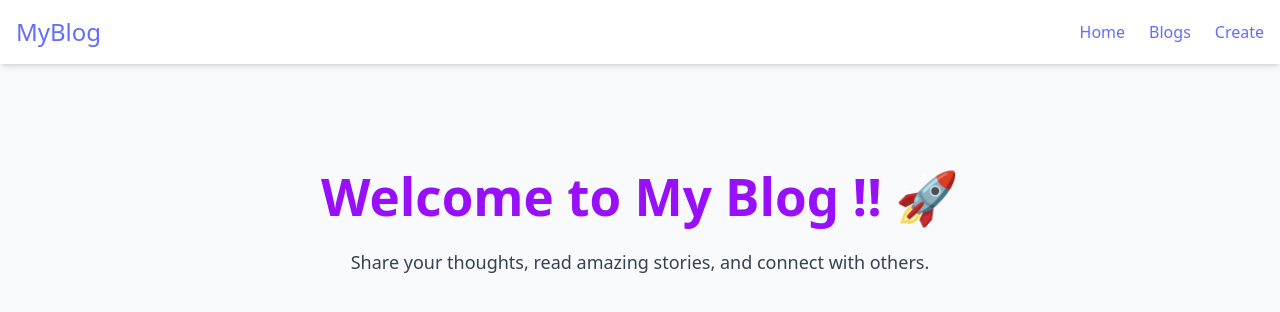
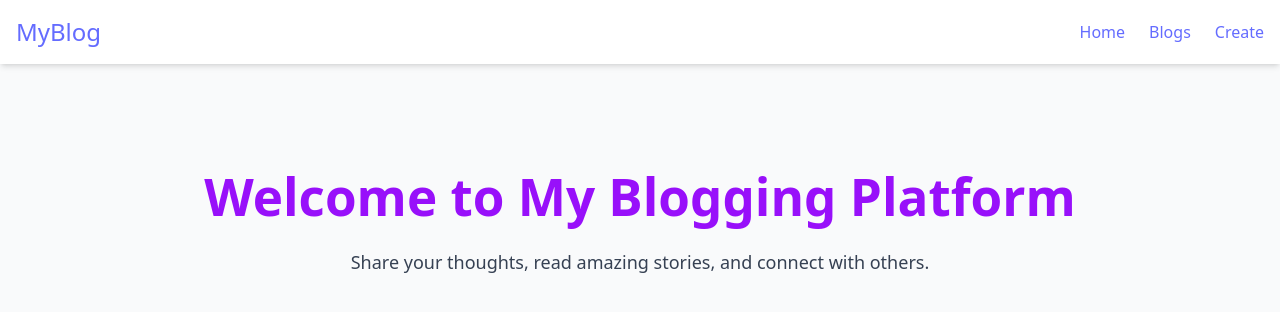
Before and after one commit to Kushal-pichika/Blog-app, a React (Vite) app: page / in a window 1280 px wide. Shown: the top 312 px of the page. Built offline with nearby package versions, Linux system fonts and the light colour scheme.

Commit message:
made changes in homepage

```diff
--- a/src/pages/Home.jsx
+++ b/src/pages/Home.jsx
@@ -9,7 +9,7 @@ export default function Home() {
         transition={{ duration: 0.7 }}
         className="text-5xl font-extrabold text-purple-600"
       >
-        Welcome to My Blog !! 🚀
+        Welcome to My Blogging Platform
       </motion.h1>
       <p className="mt-6 text-lg text-gray-700">
         Share your thoughts, read amazing stories, and connect with others.
```
